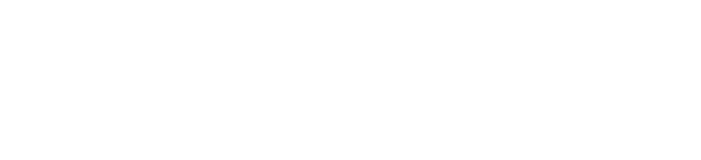
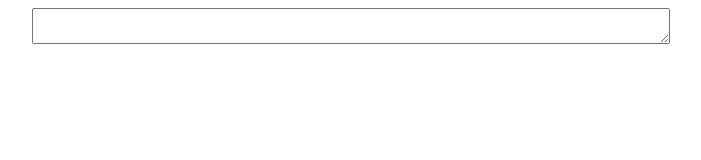
Before and after one commit to drozdziak1/merkleshare, a website: page merkleshare/webui/index.html in a window 1280 px wide. Shown: the whole page, without its empty margins (289-990 px from the left). Drawn offline with Linux system fonts and the light colour scheme.

Commit message:
improve WebUI style

```diff
--- a/merkleshare/webui/index.html
+++ b/merkleshare/webui/index.html
@@ -9,13 +9,15 @@
 }
 
 #cleartext {
-  display: inline;
+  display: block;
+  margin-left: auto;
+  margin-right: auto;
+  width: 50%;
 }
     </style>
   </head>
   <body>
+    <textarea readonly id="cleartext"></textarea>
     <div id="ciphertext">{{ ciphertext }}</div>
-    <div id="cleartext">
-    </div>
   </body>
 </html>
```
